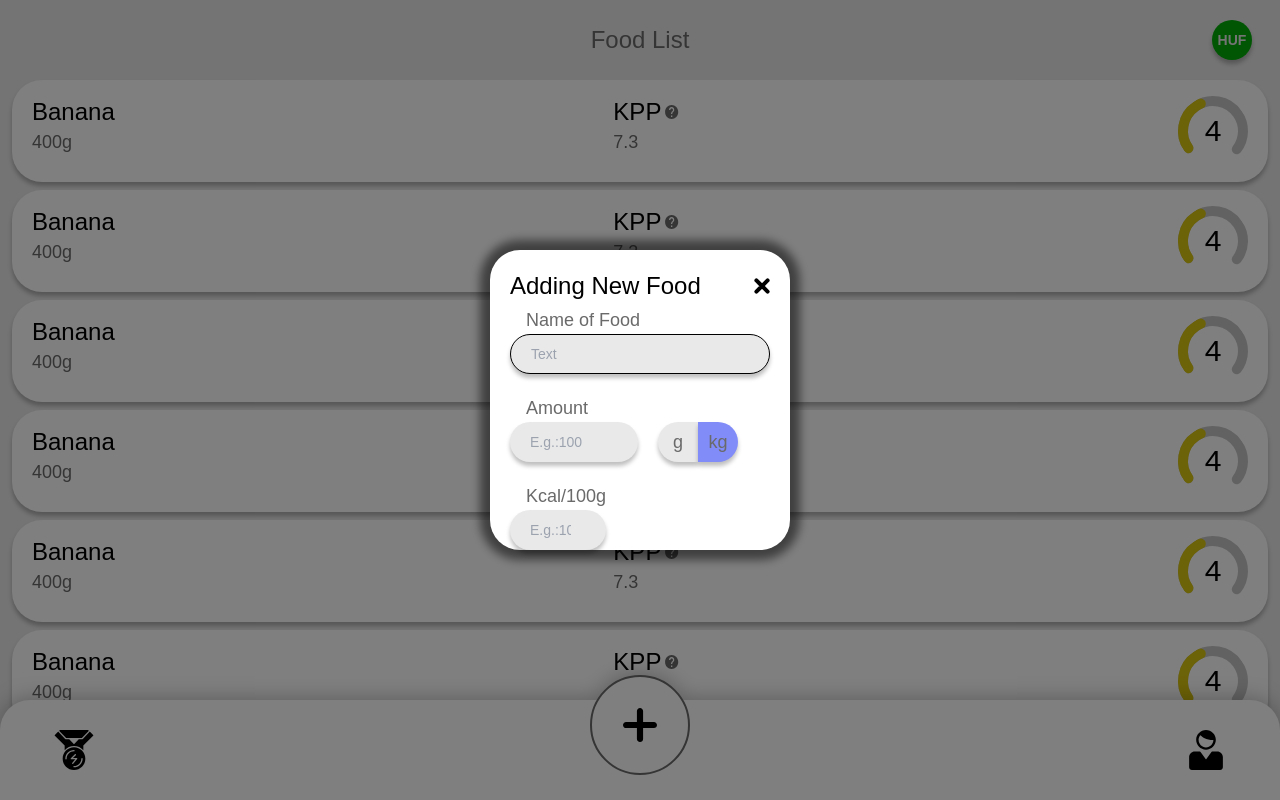
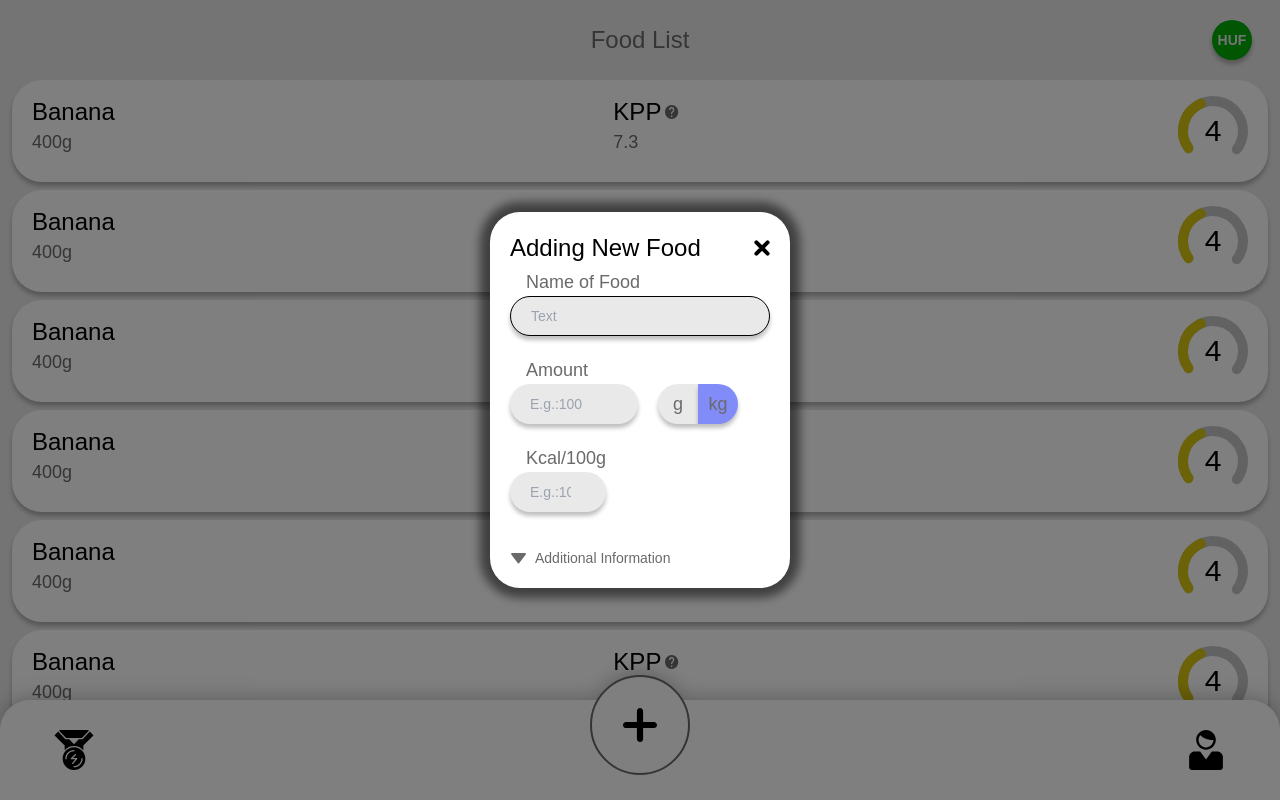
Before and after one commit to RakeMeUp/Kcal-Counter, a React (Create React App) app: page / in a window 1280 px wide. Both pictures are taken after a click on the button 640 px from the left and 725 px from the top of the page. Shown: the top 800 px of the page. Built offline with nearby package versions, Linux system fonts and the light colour scheme.

Commit message:
changed additional info tag, now its swaps btween 2 svg's instead of css rotate

```diff
--- a/src/comps/navbar.jsx
+++ b/src/comps/navbar.jsx
@@ -5,7 +5,8 @@ import plus from '../img/plus.svg'
 import person from '../img/person.svg'
 import medal from '../img/medal.svg'
 import close from '../img/close.svg'
-/* import downArrow from '../img/downArrow.svg' */
+import downArrow from '../img/downArrow.svg'
+import upArrow from '../img/upArrow.svg'
 
 export default class navbar extends Component {
     constructor(props){
@@ -13,57 +14,11 @@ export default class navbar extends Component {
         this.state = {
             modalOpen: false,
             additionalOpen: true,
-            rotateArrow: '',
         }
     }
 
-    flipArrow = () =>{
-        if(this.state.rotateArrow){
-            this.setState({rotateArrow: ''})
-        }else{
-            this.setState({rotateArrow: 'rotate-180'})
-        }
-    }
 
-/*     AdditionalInformation = () =>{
-        return (
-            <>
-                <div className='flex'>
-                    <label className='w-full flex flex-col items-center'>
-                        <span className='ml-4 text-lg text-paletteGray'>Protein(g)</span>
-                        <InputElement classes={"w-28 h-10 mb-4"} placeholder={"E.g.: 100"} type={"number"}/>
-                    </label>
 
-                    <label className='w-full flex flex-col items-center'>
-                        <span className='text-lg text-paletteGray'>Carbs(g)</span>
-                        <InputElement classes={"w-28 h-10 mb-4"} placeholder={"E.g.: 100"} type={"number"}/>
-                    </label>
-                </div>
-                <div className='flex'>
-                    <label className='w-full flex flex-col items-center'>
-                        <span className='ml-4 text-lg text-paletteGray'>Fat(g)</span>
-                        <InputElement classes={"w-28 h-10 mb-4"} placeholder={"E.g.: 100"} type={"number"}/>
-                    </label>
-
-                    <label className='w-full flex flex-col items-center mb-7'>
-                            <span className='text-lg text-paletteGray'>Salt(g)</span>
-                            <InputElement classes={"w-28 h-10"} placeholder={"E.g.: 100"} type={"number"}/>
-                    </label>
-                </div>
-            </>
-        )
-    }
-
-    MoreTag = () =>{
-        return (
-            <div onClick={()=>{this.setState({additionalOpen: !this.state.additionalOpen}); this.flipArrow()}} className='mt-9 mb-5 flex items-center'>
-                <img id="arrow" src={downArrow} alt="asd" className={`mr-2 ${this.state.rotateArrow}`} />
-                <span className='font-light text-sm text-paletteGray'>
-                    Additional Information
-                </span>
-            </div>
-        )
-    } */
 
     AddingModal = () =>{
         return (
@@ -102,10 +57,13 @@ export default class navbar extends Component {
                                 <InputElement classes={"w-24 h-10"} type={"number"} placeholder={"E.g.:100"}/>
                             </label>
 
-                            {/* <this.MoreTag/>
-
-                            {this.state.additionalOpen && <this.AdditionalInformation/>}
-                            */}
+                            {/* Click for More */}
+                            <div onClick={()=>{this.setState({additionalOpen: !this.state.additionalOpen})}} className='mt-9 mb-5 flex items-center'>
+                                <img id="arrow" src={this.state.additionalOpen ? downArrow : upArrow} alt="asd" className="mr-2" />
+                                <span className='font-light text-sm text-paletteGray'>
+                                    Additional Information
+                                </span>
+                            </div>
 
                         </form>
                 </div>
```
Also changed, not shown: src/img/upArrow.svg (added), 1 other file (tests, documents, lock files or other folders).
